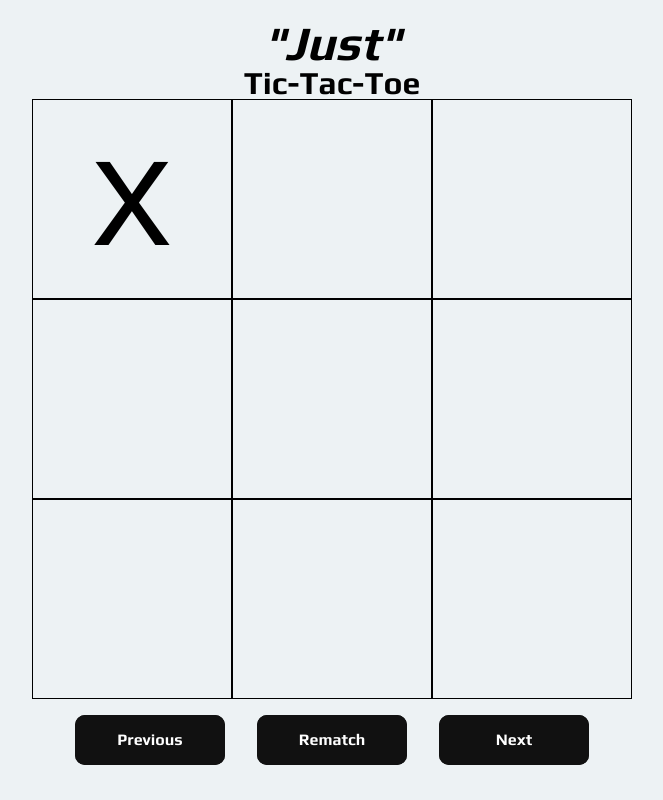
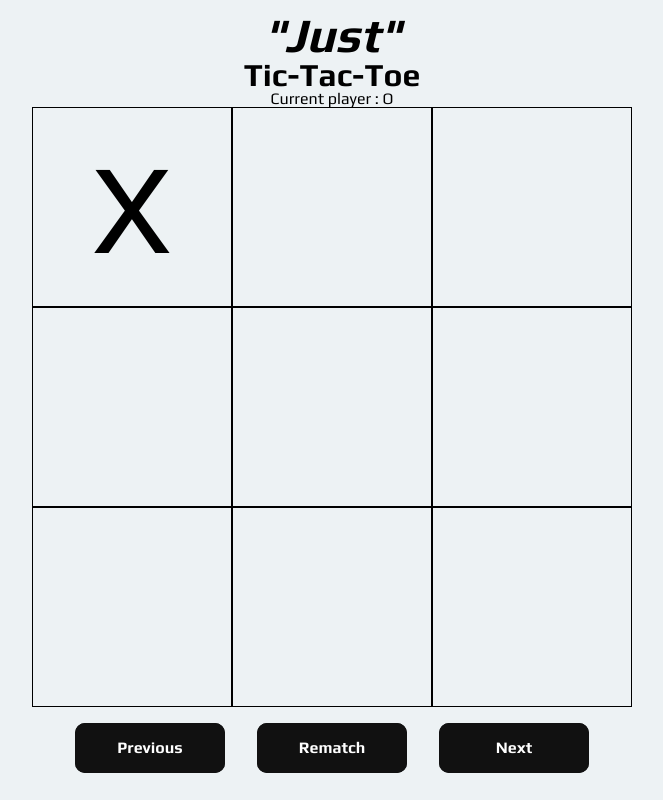
Before and after one commit to robjrdev/tic-tac-toe, a plain HTML site: page index.html in a window 1280 px wide. Both pictures are taken after a click on the element 440 px from the left and 216 px from the top of the page. Shown: the whole page, without its empty margins (308-971 px from the left). Drawn offline with Linux system fonts and the light colour scheme.

Commit message:
Add watch active player

```diff
--- a/assets/app.js
+++ b/assets/app.js
@@ -27,6 +27,7 @@ const prevMove = document.getElementById('prev');
 const surpMessage = document.querySelector('.addMessage');
 const gameControl = document.querySelector('.controls');
 const just = document.querySelector('.just');
+const activePlayer = document.querySelector('.currentPlayer');
 
 //Next Prev Move
 
@@ -73,6 +74,8 @@ const isDraw = function () {
 const handleClick = function (e) {
   const cell = e.target;
   const currentPlayer = playerTurn ? playerO : playerX;
+  const activePlayer1 = playerTurn ? playerX : playerO;
+  activePlayer.textContent = `Current player : ${activePlayer1}`;
 
   //mark
   if (gameActive) {
--- a/index.html
+++ b/index.html
@@ -18,6 +18,7 @@
     <h2 class="just hide">"Just"</h2>
     <h1 class="header">Tic-Tac-Toe</h1>
     <div class="winningMessage"></div>
+    <div class="currentPlayer"></div>
 
     <div class="board">
       <div class="cell top-left" data-id="0"></div>
```
